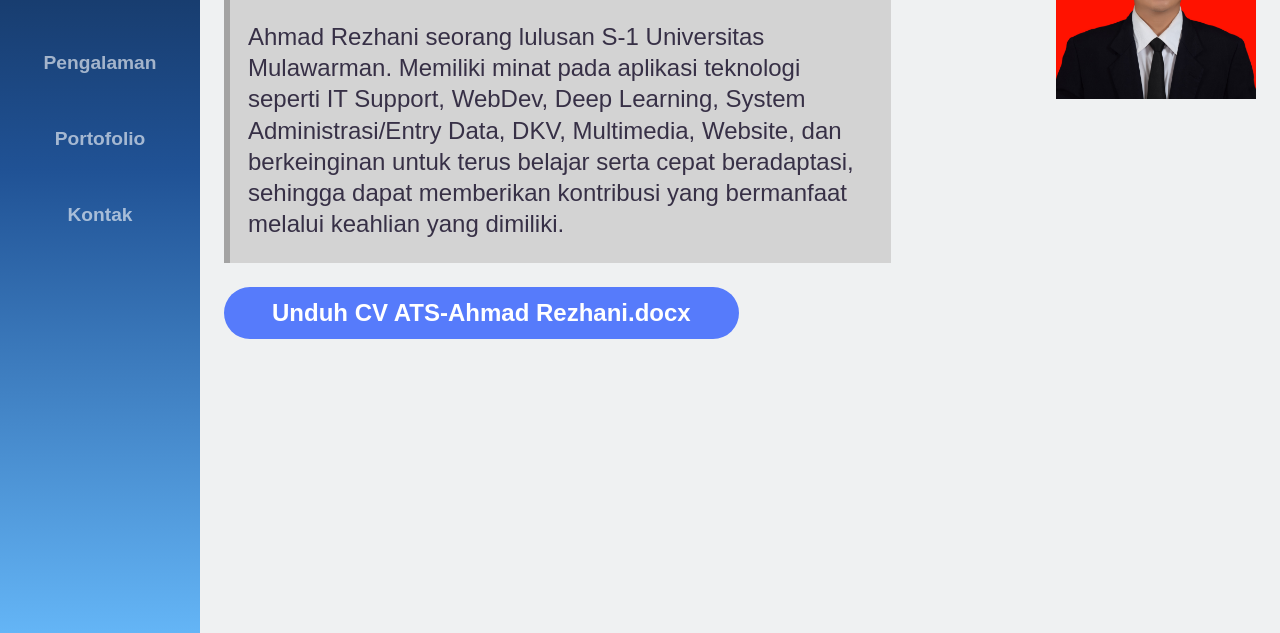
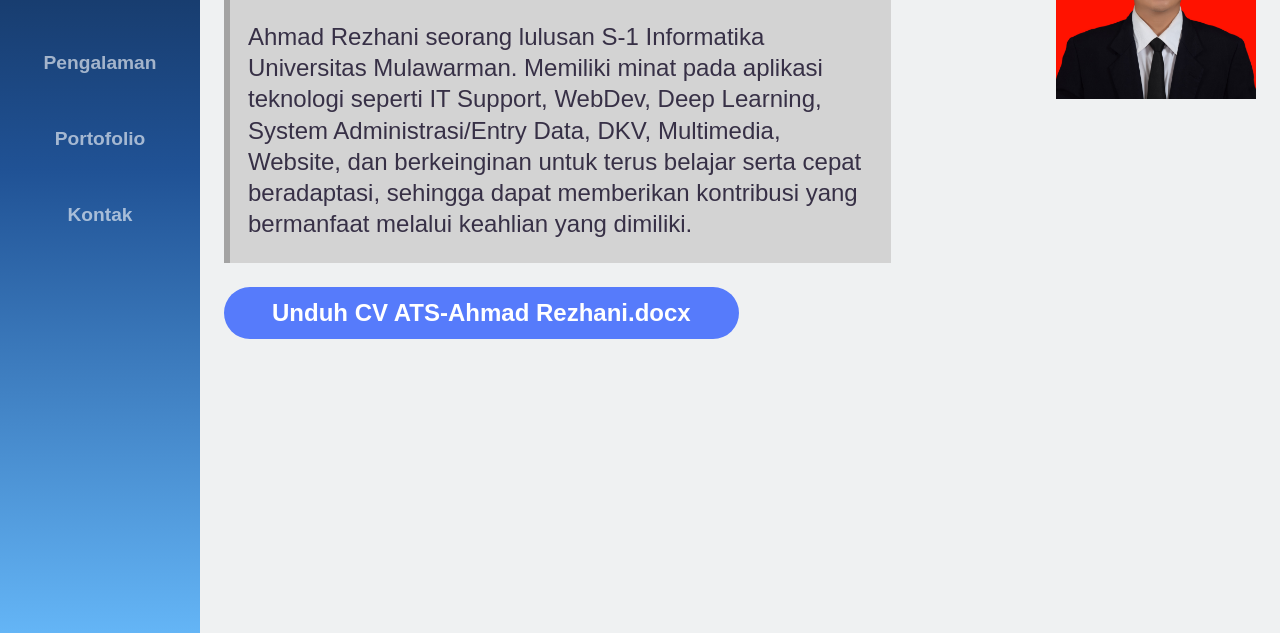
Before and after one commit to rezhani/rezhani.github.io, a plain HTML site: page index.html in a window 1280 px wide. Shown: the part 293-926 px from the top of the page. Drawn offline with Linux system fonts and the light colour scheme.

Commit message:
Update index.html

```diff
--- a/index.html
+++ b/index.html
@@ -26,7 +26,7 @@
             <h1>Ahmad Rezhani</h1>
             <h2>Guru Privat Komputer Grafis</h2><br>
             <p>
-              Ahmad Rezhani seorang lulusan S-1 Universitas Mulawarman. Memiliki minat pada aplikasi teknologi seperti IT Support, WebDev, Deep Learning, System Administrasi/Entry Data, DKV, Multimedia, Website, dan berkeinginan untuk terus belajar serta cepat beradaptasi, sehingga dapat memberikan kontribusi yang bermanfaat melalui keahlian yang dimiliki.
+              Ahmad Rezhani seorang lulusan S-1 Informatika Universitas Mulawarman. Memiliki minat pada aplikasi teknologi seperti IT Support, WebDev, Deep Learning, System Administrasi/Entry Data, DKV, Multimedia, Website, dan berkeinginan untuk terus belajar serta cepat beradaptasi, sehingga dapat memberikan kontribusi yang bermanfaat melalui keahlian yang dimiliki.
             </p>
             <a href="https://1drv.ms/w/c/33e382672a758857/ERjRjV0cqPRFh7X2A2l1ggEBnGKkFMupzwobI5B20_OK_Q?e=M3YFjs" class="action-btn">Unduh CV ATS-Ahmad Rezhani.docx</a>
           </div>
```
